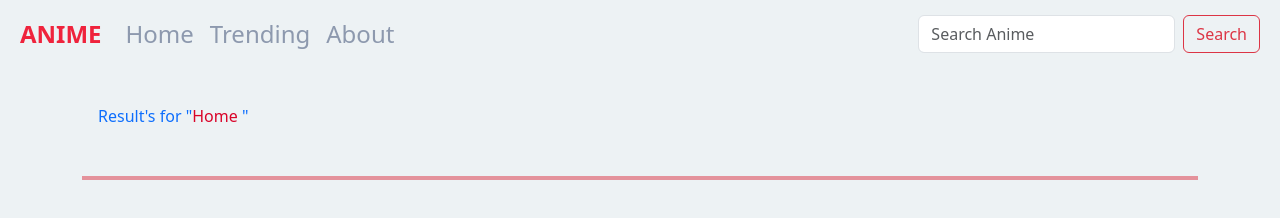
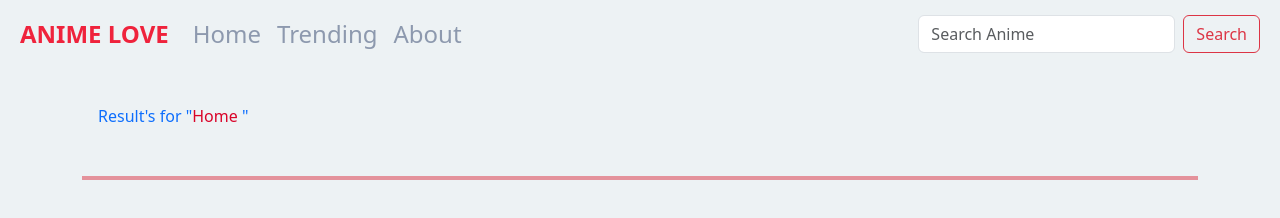
Before and after one commit to aashishU/anime-love, a plain HTML site: page index.html in a window 1280 px wide. Drawn offline with nearby package versions, Linux system fonts and the light colour scheme; no server answers.

Commit message:
Update index.html

```diff
--- a/index.html
+++ b/index.html
@@ -15,7 +15,7 @@
 
     <nav id="mainNavbar" class="navbar navbar-expand-md px-2 pt-2 fixed-top">
         <div class="container-fluid">
-            <a class="navbar-brand pe-none">ANIME</a>
+            <a class="navbar-brand pe-none">ANIME LOVE</a>
             <button id="hamburger" class="navbar-toggler" type="button" data-bs-toggle="collapse" data-bs-target="#navLinks"
                 aria-controls="navbarSupportedContent" aria-expanded="false" aria-label="Toggle navigation">
                 <span class="navbar-toggler-icon"></span>
```
